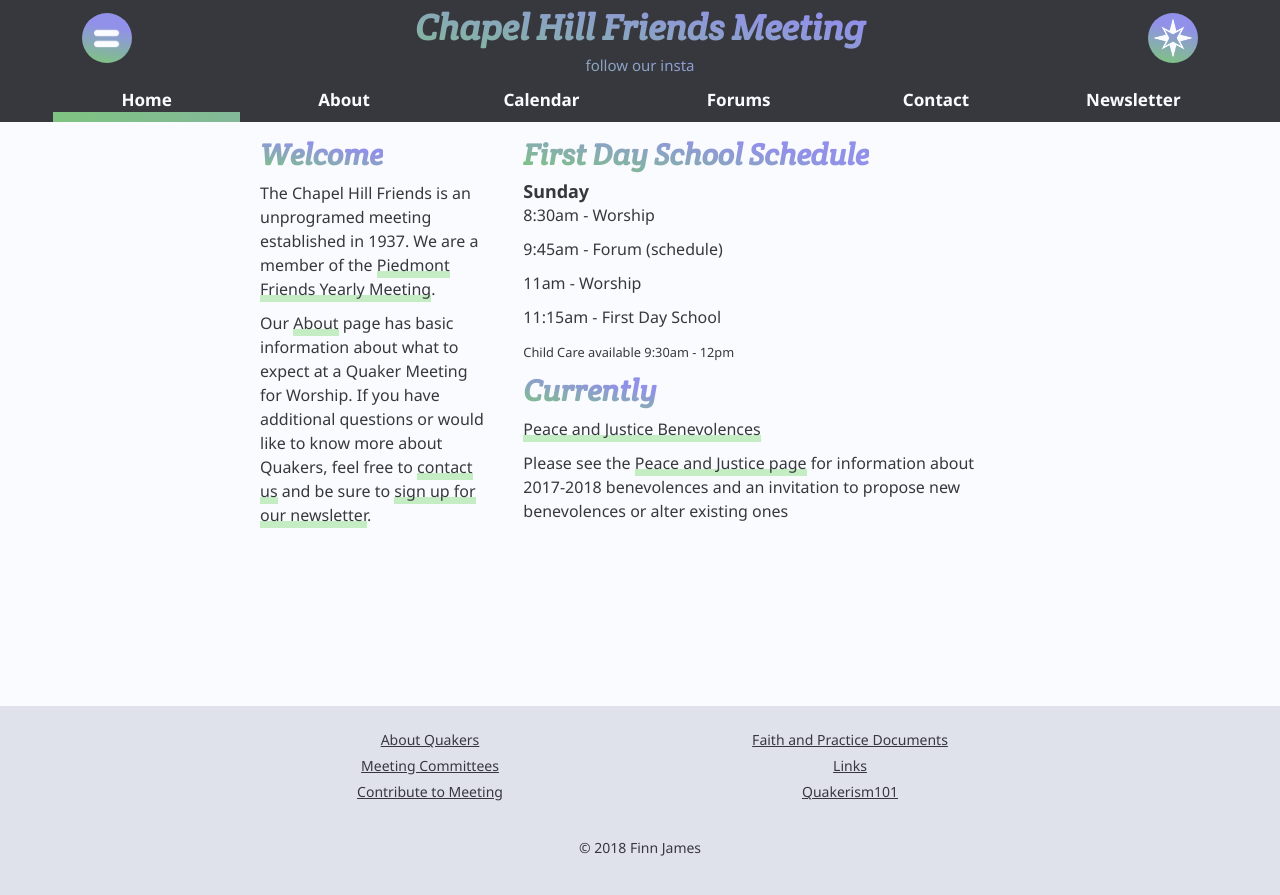
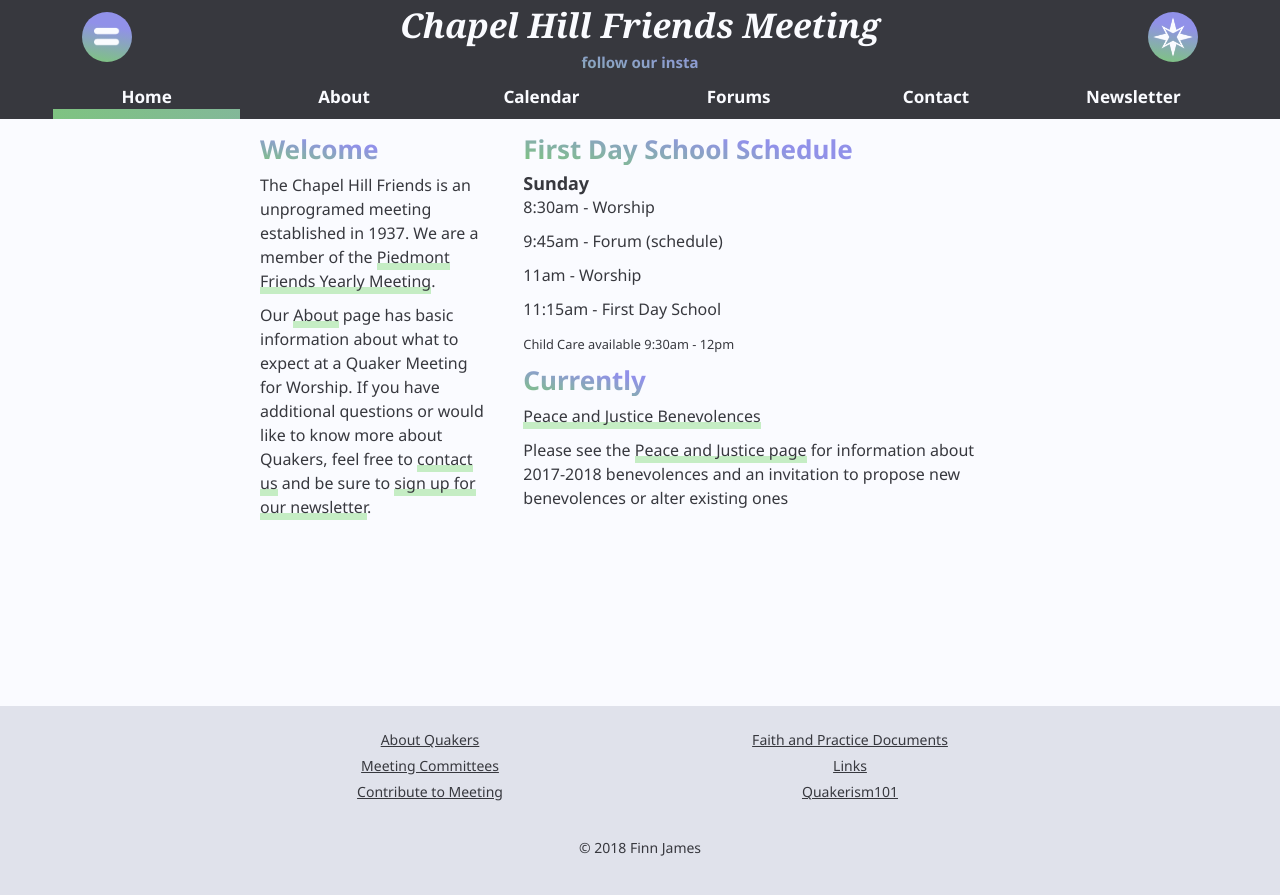
Before and after one commit to finnjames/radiolevity.com, a Jekyll site: the page built from pages/index.md, in a window 1280 px wide. Shown: the top 895 px of the page. Built offline with Jekyll 4.4.1, drawn with Linux system fonts in a browser that asks for light colours; some web fonts are replaced.

Commit message:
font fixes

```diff
--- a/_layouts/default.html
+++ b/_layouts/default.html
@@ -25,6 +25,7 @@
   <!-- fonts -->
   <link href="https://fonts.googleapis.com/css?family=Noto+Sans:400,400i,700,700i" rel="stylesheet">
   <link href="https://fonts.googleapis.com/css?family=Crete+Round:400i" rel="stylesheet">
+  <link href="https://fonts.googleapis.com/css?family=Amiri:700i|Lora:700i|Noto+Serif:700i|Playfair+Display+SC:900i|Playfair+Display:700i|Zilla+Slab:400,700i" rel="stylesheet">
 
   <!-- custom styling -->
   <link rel="stylesheet" type="text/css" href="/assets/css/styles.css">
--- a/_sass/main.scss
+++ b/_sass/main.scss
@@ -30,7 +30,8 @@
 }
 
 $fontstack: 'Noto Sans', Helvetica, sans-serif;
-$titlestack: 'Crete Round', $fontstack;
+$titlestack: 'Noto Serif', $fontstack;
+$titlestyle: normal;
 $transition: all 200ms ease-in-out;
 
 html, body {
@@ -47,10 +48,10 @@ body {
 }
 
 h1 {
-  font-family: $titlestack;
+  font-family: $fontstack;
   font-weight: 700;
-  font-size: 30px;
-  font-style: italic;
+  font-size: 26px;
+  font-style: $titlestyle;
   color: $color5;
   display: inline-block;
   @include gradient-text();
@@ -95,21 +96,21 @@ a:hover, a:visited, a:link, a:active {
 #chfmText {
   font-family: $titlestack;
   font-weight: 700;
-  font-size: 2em;
-  font-style: italic;
+  font-size: 34px;
+  font-style: $titlestyle;
   color: $color2;
   text-align: center;
-  @include gradient-text();
+  // @include gradient-text();
   // text-shadow: $shadoweffect2;
 }
 
 #slogan {
   font-family: $fontstack;
   font-style: normal;
-  font-weight: 400;
+  font-weight: 700;
   text-align: center;
   font-size: 15px;
-  color: $color3;
+  color: $color2;
   @include gradient-text();
   margin: 0px;
 }
--- a/assets/js/script.js
+++ b/assets/js/script.js
@@ -41,10 +41,10 @@ $(function () {
     37: "stop by for tea!",
     38: "we were pacifists before it was cool",
     39: "go CFS Fighting Quakers!",
-    40: "don't blame me, I just wrote the website"
+    40: "don't blame me, I just wrote the website",
   };
   var x = Math.floor(Math.random() * (Object.keys(slogans).length));
-  // var x = 23; // for bug testing
+  // var x = 40; // for bug testing
   $("#slogan").html(slogans[x]);
 });
 
```
Also changed, not shown: 13 other files.
